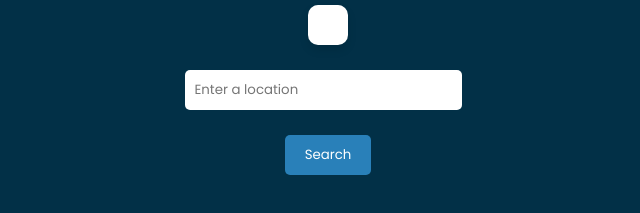
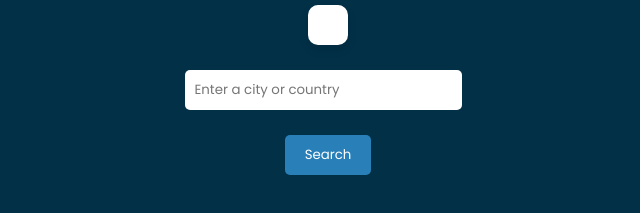
Before and after one commit to itzzmerov/weather-app, a plain HTML site: page index.html in a window 1280 px wide. Shown: the part 503-716 px from the top of the page, 312-952 px from the left. Drawn offline with Linux system fonts and the light colour scheme.

Commit message:
Update index.html

```diff
--- a/index.html
+++ b/index.html
@@ -22,7 +22,7 @@
             <p id="location"></p>
         </div>
         <br />
-        <input type="text" placeholder="Enter a location" id="search-bar">
+        <input type="text" placeholder="Enter a city or country" id="search-bar">
         <br />
         <button id="search-btn">Search</button>
     </div>
```
